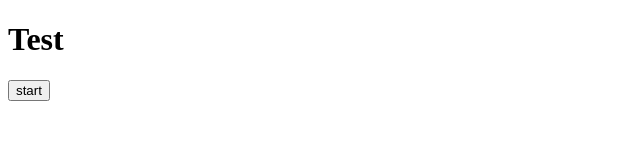
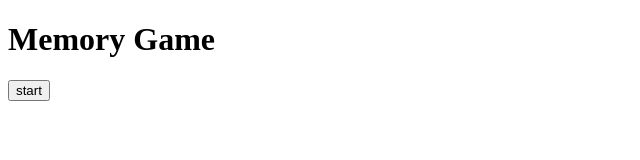
Before and after one commit to danielcohenlive/memory-game-angular, a plain HTML site: page index.html in a window 1280 px wide. Shown: the whole page, without its empty margins (0-640 px from the left). Drawn offline with nearby package versions, Linux system fonts and the light colour scheme.

Commit message:
text and comments

```diff
--- a/index.html
+++ b/index.html
@@ -3,7 +3,7 @@
 <html ng-app="application">
     <head>
         <meta http-equiv="Content-Type" content="text/html; charset=utf-8" />
-        <title>Test</title>
+        <title>Memory Game</title>
         <script src="http://cdnjs.cloudflare.com/ajax/libs/jquery/2.1.1-beta1/jquery.js"></script>
         <script src="http://ajax.googleapis.com/ajax/libs/angularjs/1.2.18/angular.min.js"></script>
         <script src="scripts/underscore-min.js"></script>
@@ -15,16 +15,12 @@
                 .directive('memoryCard',           memoryCardDirective)
                 //---------------controllers-------------------------------------------
                 .controller('GameController',       GameController);
-
-			/*$(function(){
-				$("#grid_tbl").grid();
-			});*/
-    var application = angular.module('application', ['applicationRegistry']);
+            var application = angular.module('application', ['applicationRegistry']);
 
 		</script>
     </head>
     <body ng-controller="GameController">
-        <h1>Test</h1>
+        <h1>Memory Game</h1>
         <button ng-click="startGame()">{{ (cards || won) ? "restart" : "start" }}</button>
 		<table id="grid_tbl">
             <tr ng-repeat="col in cards">
--- a/scripts/GameController.js
+++ b/scripts/GameController.js
@@ -3,7 +3,7 @@ var GameController = function($scope) {
 
     var rows=4;
     var cols=4;
-    //private function
+    //private functions
     var getCardsBy = function(property){
         var isShowing = function(card){
             return card[property];
```
